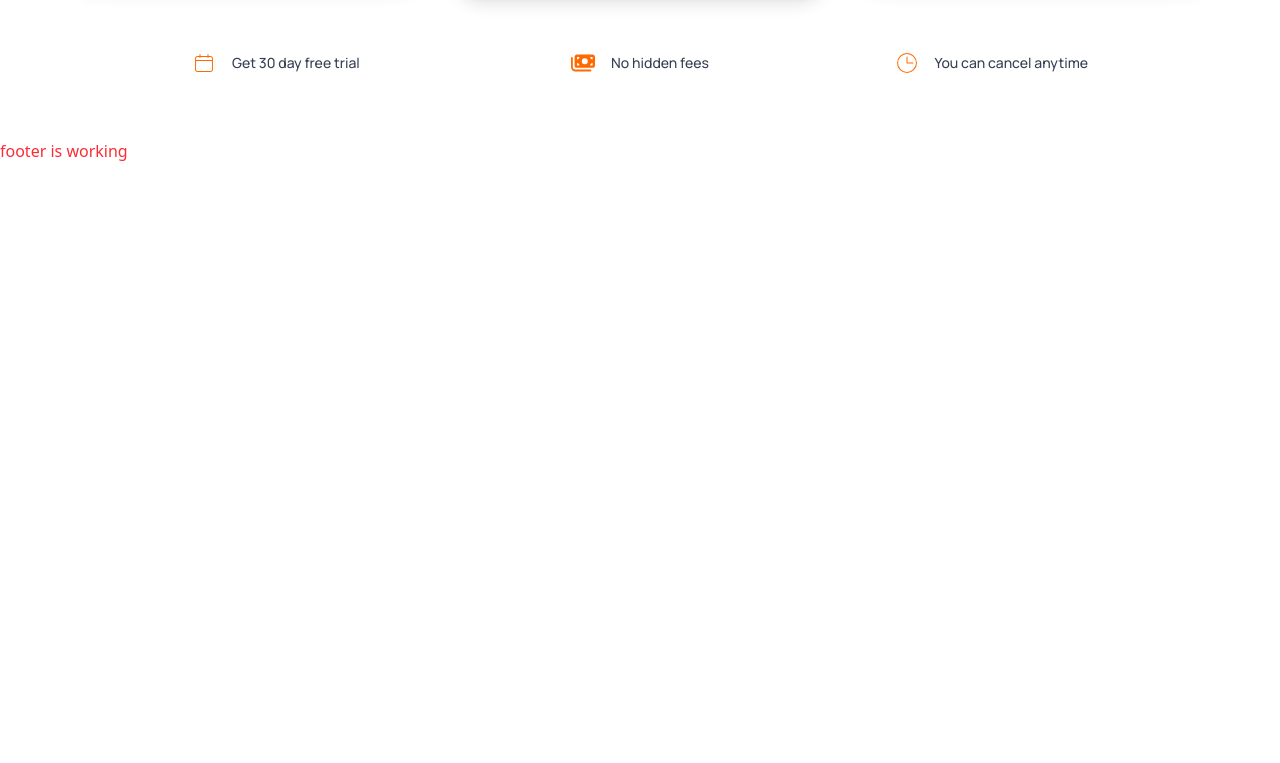
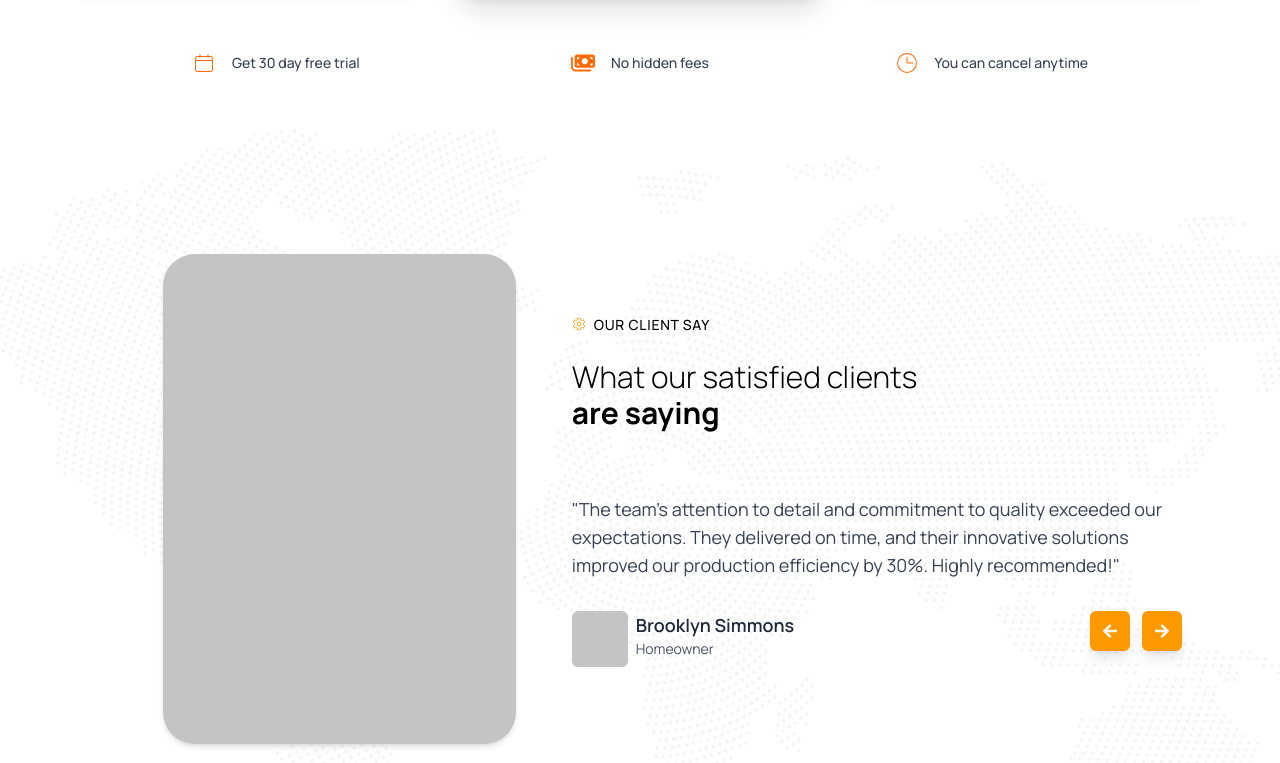
Before and after one commit to Shabbir404/machinery_pro, a React (Vite) app: page / in a window 1280 px wide. Shown: the part 7077-7840 px from the top of the page. Before the commit the page ends 7240 px from the top, so only its background shows below. Built offline with nearby package versions, Linux system fonts and the light colour scheme.

Commit message:
9th layer of home page complete

```diff
--- a/Layers/Eight_layer.jsx
+++ b/Layers/Eight_layer.jsx
@@ -4,6 +4,7 @@ import { IoSettingsSharp } from "react-icons/io5";
 import { CiCalendar } from "react-icons/ci";
 import { CiClock2 } from "react-icons/ci";
 import { FaMoneyBills } from "react-icons/fa6";
+import Nineth_layer from './Nineth_layer';
 const Eight_layer = () => {
 
     const features = [
@@ -69,7 +70,7 @@ const Eight_layer = () => {
                                 </div>
                             </div>
 
-                            <div className="relative bg-[#FF9900] rounded-4xl shadow-lg overflow-hidden p-8 transform md:scale-105 z-10">
+                            <div className="relative bg-[#FF9900] rounded-4xl shadow-xl overflow-hidden p-8 transform md:scale-105 z-10">
                                 <div className="absolute top-0 right-0 w-32 h-32 overflow-hidden">
                                     <svg viewBox="0 0 100 100" className="absolute top-0 right-0 text-white opacity-20">
                                         <circle cx="80" cy="20" r="15" fill="currentColor" />
@@ -164,7 +165,7 @@ const Eight_layer = () => {
                     </div>
                 </div>
             </div>
-
+            <Nineth_layer></Nineth_layer>
         </div>
     );
 };
--- /dev/null
+++ b/Layers/Nineth_layer.jsx
@@ -0,0 +1,66 @@
+import '../css/main_all.css'
+import { IoSettingsOutline } from "react-icons/io5";
+import { FaArrowLeft } from "react-icons/fa";
+import { FaArrowRight } from "react-icons/fa";
+
+const Nineth_layer = () => {
+    return (
+        <div>
+            <div className='overleyImg md:h-[800px] md:-mt-10 min-h-screen w-full'>
+                <div className="flex flex-col md:flex-row md:w-10/12 mx-auto w-full min-h-screen p-4 md:p-8">
+                    <div className="w-full md:w-2/5 flex items-center justify-center p-4 md:p-6">
+                        <div className=" shadow-md w-96 md:w-[510px] rounded-4xl md:h-[490px] h-96 bg-[#C4C4C4]">
+                        </div>
+                    </div>
+                    <div className="w-full md:w-3/5 flex md:mt-10 flex-col justify-center p-4 md:p-8">
+                        <div className="text-xl  md:justify-start justify-center flex gap-2 md:text-sm font-medium uppercase tracking-wider text-black mb-2">
+                            <IoSettingsOutline className='text-[#FF9900] mt-0.5'></IoSettingsOutline>  Our Client Say
+                        </div>
+                        <div className="text-3xl mt-4  text-center md:text-left md:text-2xl md:w-[610px]
+                         lg:text-3xl font-bold text-black mb-6 md:mb-6">
+                            <h1 className='font-light'>What our satisfied clients</h1> are saying
+                        </div>
+                        <div className="relative md:w-[610px] md:mt-10 mb-8">
+                            <p className="text-gray-700 text-base md:text-lg ">
+                                "The team's attention to detail and commitment to quality
+                                exceeded our expectations. They delivered on time, and their
+                                innovative solutions improved our production efficiency by 30%.
+                                Highly recommended!"
+                            </p>
+                            <div className='flex justify-between '>
+                                <div className="mb-6 mt-8 flex gap-2">
+                                    <div className='w-14 h-14 rounded-md bg-[#C4C4C4]'>
+
+                                    </div>
+                                    <div>
+                                        <p className="text-gray-800 font-semibold text-lg">Brooklyn Simmons</p>
+                                        <p className="text-gray-600 text-sm">Homeowner</p>
+                                    </div>
+                                </div>
+                                <div className="mt-10 md:mt-8 flex justify-start space-x-3">
+                                    <button className="w-10 cursor-pointer h-10 rounded-md bg-[#FF9900]
+                                     text-white flex items-center justify-center shadow-lg hover:bg-orange-500
+                                     transition-colors duration-300 focus:outline-none">
+                                        <FaArrowLeft></FaArrowLeft>
+                                    </button>
+                                    <button className="cursor-pointer w-10 h-10 rounded-md bg-[#FF9900]
+                                     text-white flex items-center justify-center shadow-lg hover:bg-orange-500
+                                     transition-colors duration-300 focus:outline-none">
+                                        <FaArrowRight></FaArrowRight>
+                                    </button>
+                                </div>
+                            </div>
+
+                        </div>
+
+
+                    </div>
+                </div>
+            </div>
+
+
+        </div>
+    );
+};
+
+export default Nineth_layer;
--- a/css/main_all.css
+++ b/css/main_all.css
@@ -12,7 +12,7 @@
     left: 0;
     right: 0;
     bottom: 0;
-    background-image: url(../src/images/mm.jpg);
+    background-image: url(../src/images/dotdot.png);
     background-size: cover;
     background-position: center;
     background-repeat: no-repeat;
```
Also changed, not shown: src/images/dotdot.png (added).
